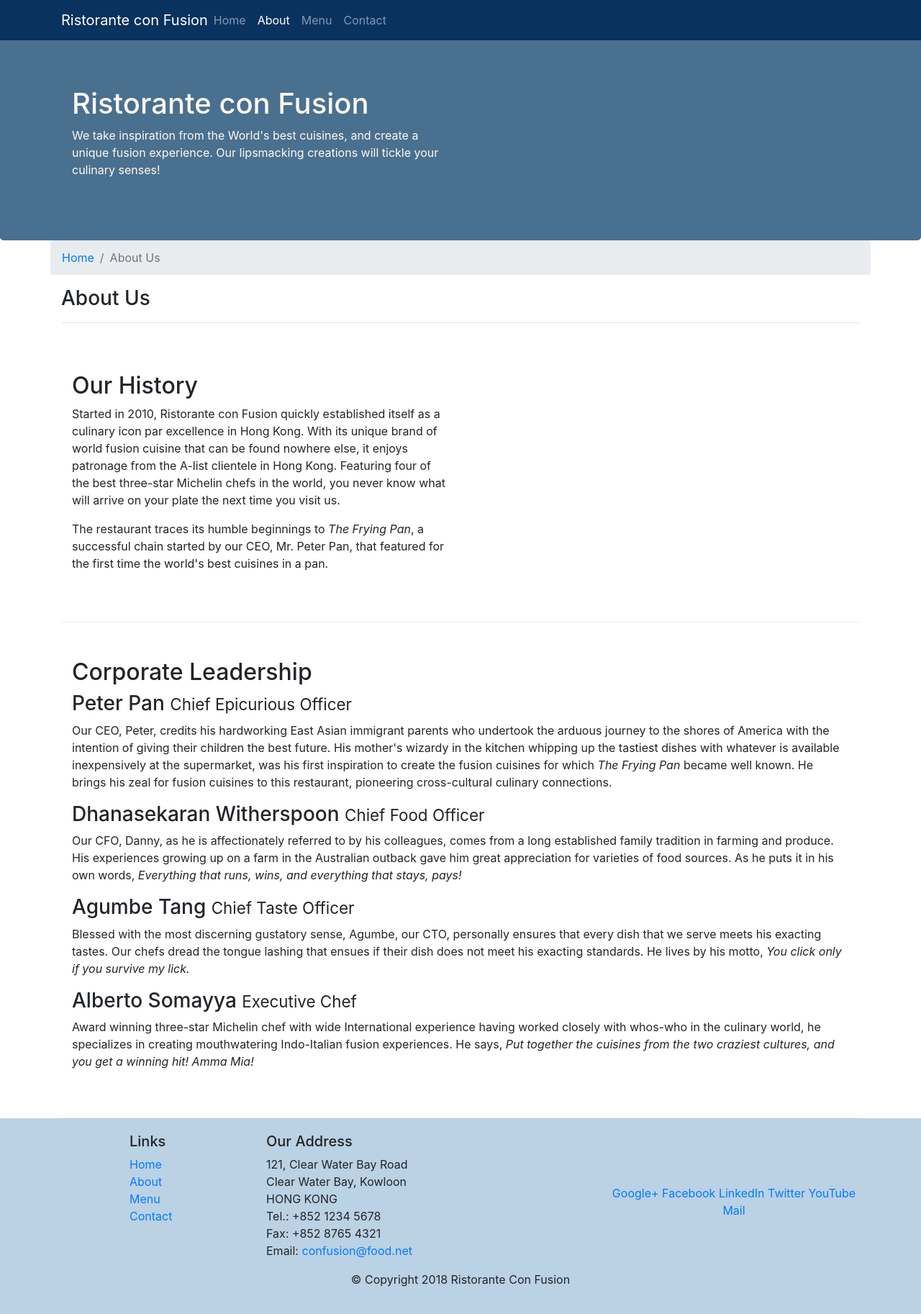
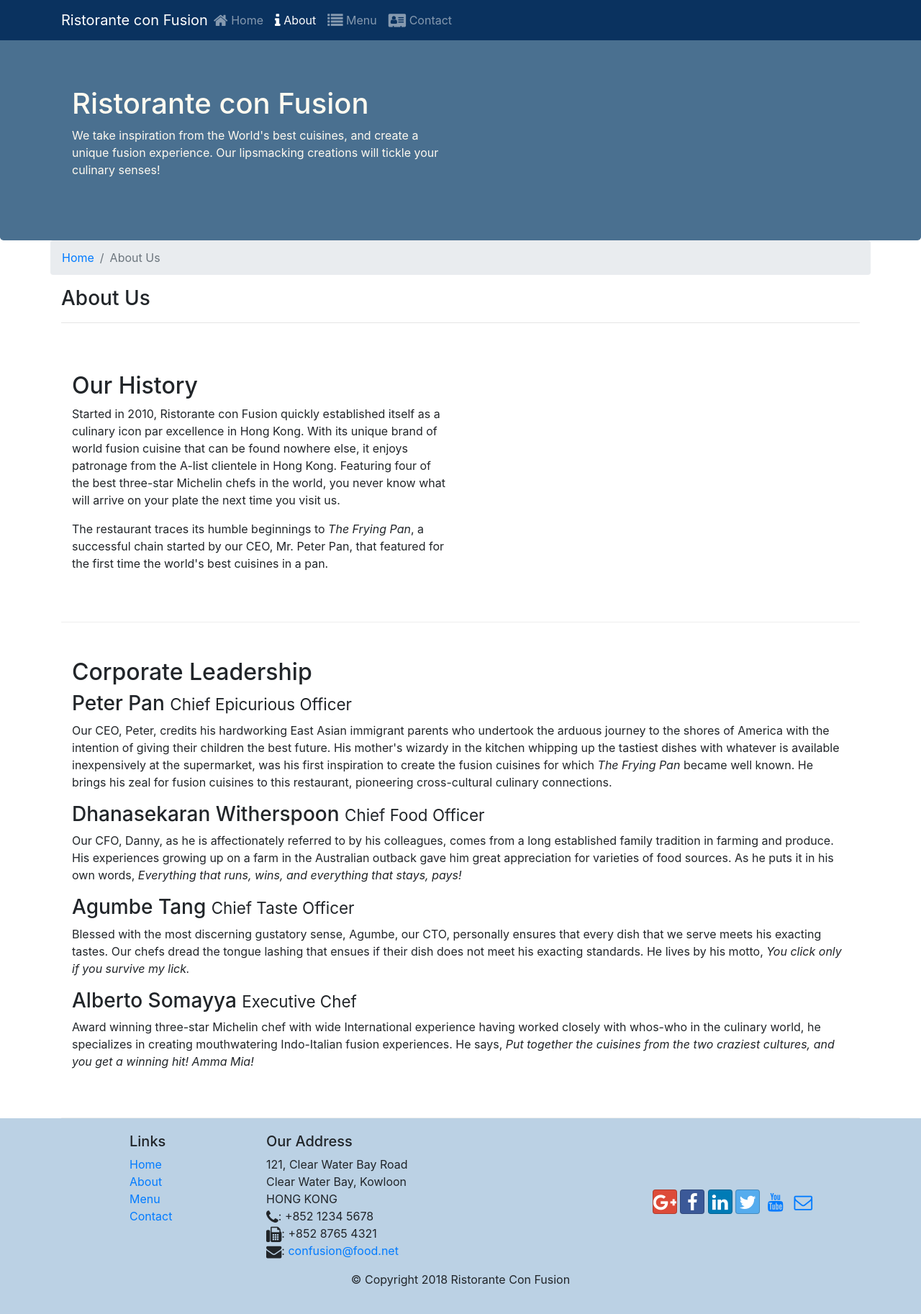
Before and after one commit to LifelikeDev/conFusion, a website: page aboutus.html in a window 1280 px wide. Shown: the whole page at 72% size. Drawn offline with nearby package versions, Linux system fonts and the light colour scheme.

Commit message:
Icon Fonts Addition

```diff
--- a/aboutus.html
+++ b/aboutus.html
@@ -4,6 +4,8 @@
 <head>
   <!-- Bootstrap CSS -->
   <link rel="stylesheet" href="node_modules/bootstrap/dist/css/bootstrap.min.css">
+  <link rel="stylesheet" href="node_modules/font-awesome/css/font-awesome.min.css">
+  <link rel="stylesheet" href=node_modules/bootstrap-social/bootstrap-social.css>
   <link rel="stylesheet" href="css/styles.css">
   <title>Ristorante Con Fusion: About Us</title>
 
@@ -18,10 +20,10 @@
       <a class="navbar-brand mr-auto" href="./index.html">Ristorante con Fusion</a>
       <div class="collapse navbar-collapse" id="Navbar">
         <ul class="navbar-nav mr-auto">
-          <li class="nav-item"><a class="nav-link" href="./index.html">Home</a></li>
-          <li class="nav-item active"><a class="nav-link" href="./aboutus.html">About</a></li>
-          <li class="nav-item"><a class="nav-link" href="#">Menu</a></li>
-          <li class="nav-item"><a class="nav-link" href="#">Contact</a></li>
+          <li class="nav-item"><a class="nav-link" href="./index.html"><span class="fa fa-home fa-lg"></span> Home</a></li>
+          <li class="nav-item active"><a class="nav-link" href="./aboutus.html"><span class="fa fa-info fa-lg"></span> About</a></li>
+          <li class="nav-item"><a class="nav-link" href="#"><span class="fa fa-list fa-lg"></span> Menu</a></li>
+          <li class="nav-item"><a class="nav-link" href="#"><span class="fa fa-address-card fa-lg"></span> Contact</a></li>
         </ul>
       </div>
 
@@ -108,19 +110,19 @@
             121, Clear Water Bay Road<br>
             Clear Water Bay, Kowloon<br>
             HONG KONG<br>
-            Tel.: +852 1234 5678<br>
-            Fax: +852 8765 4321<br>
-            Email: <a href="mailto:confusion@food.net">confusion@food.net</a>
+            <i class="fa fa-phone fa-lg"></i>: +852 1234 5678<br>
+            <i class="fa fa-fax fa-lg"></i>: +852 8765 4321<br>
+            <i class="fa fa-envelope fa-lg"></i>: <a href="mailto:confusion@food.net">confusion@food.net</a>
           </address>
         </div>
         <div class="col-12 col-sm-4 align-self-center">
           <div class="text-center">
-            <a href="http://google.com/+">Google+</a>
-            <a href="http://www.facebook.com/profile.php?id=">Facebook</a>
-            <a href="http://www.linkedin.com/in/">LinkedIn</a>
-            <a href="http://twitter.com/">Twitter</a>
-            <a href="http://youtube.com/">YouTube</a>
-            <a href="mailto:">Mail</a>
+            <a class="btn btn-social-icon btn-google" href="http://google.com/+"><i class="fa fa-google-plus fa-lg"></i></a>
+            <a class="btn btn-social-icon btn-facebook" href="http://www.facebook.com/profile.php?id="><i class="fa fa-facebook fa-lg"></i></a>
+            <a class=" btn btn-social-icon btn-linkedin" href="http://www.linkedin.com/in/"><i class="fa fa-linkedin fa-lg"></i></a>
+            <a class="btn btn-social-icon btn-twitter" href="http://twitter.com/"><i class="fa fa-twitter fa-lg"></i></a>
+            <a class="btn btn-social-icon btn-youtube" href="http://youtube.com/"><i class="fa fa-youtube fa-lg"></i></a>
+            <a class="btn btn-social-icon" href="mailto:"><i class="fa fa-envelope-o fa-lg"></i></a>
           </div>
         </div>
       </div>
--- a/package.json
+++ b/package.json
@@ -14,6 +14,8 @@
     "lite-server": "^2.3.0"
   },
   "dependencies": {
-    "bootstrap": "^4.0.0"
+    "bootstrap": "^4.0.0",
+    "bootstrap-social": "^5.1.1",
+    "font-awesome": "^4.7.0"
   }
 }
```
Also changed, not shown: index.html (+15 -14 lines), 2 other files.
